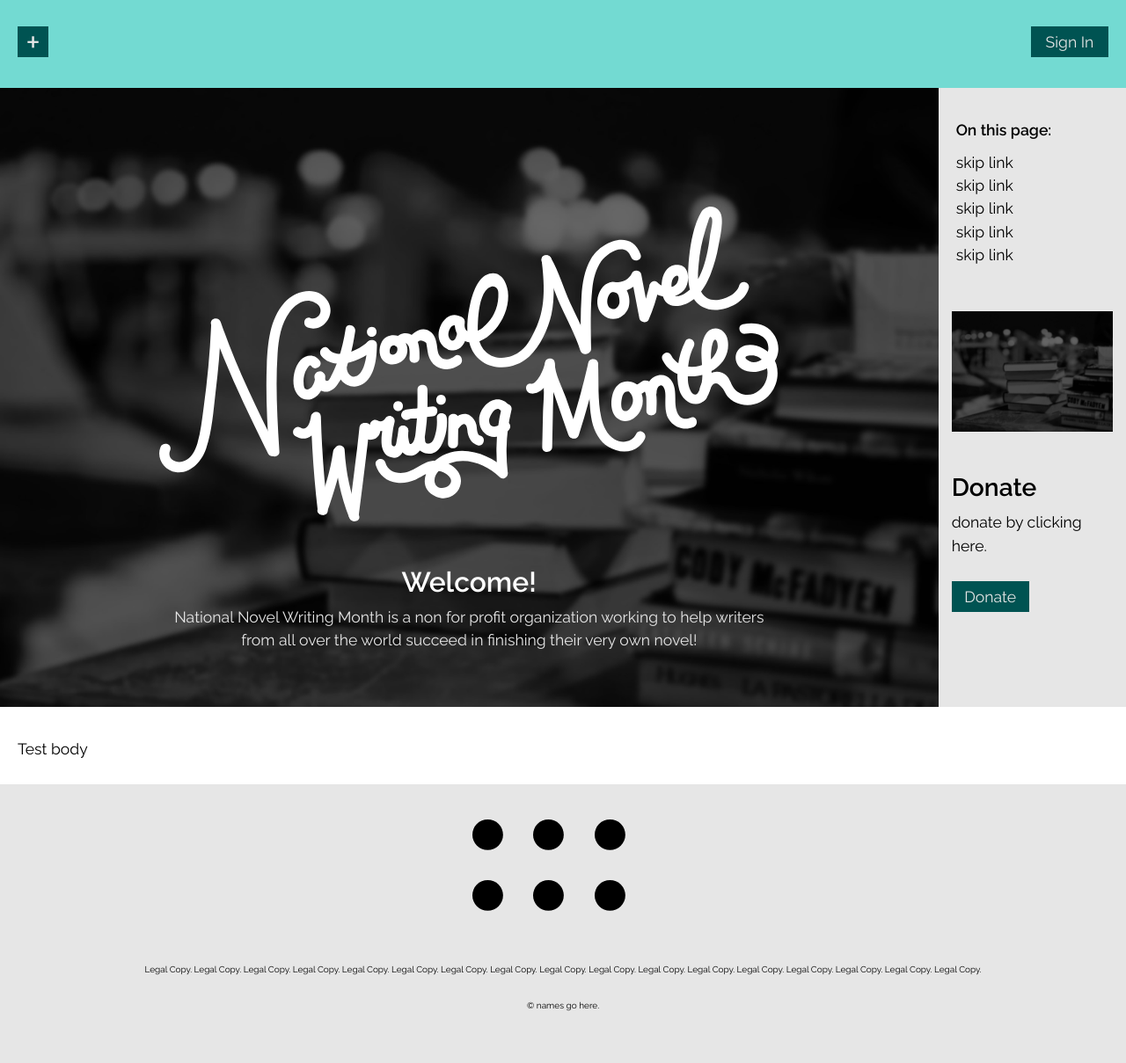
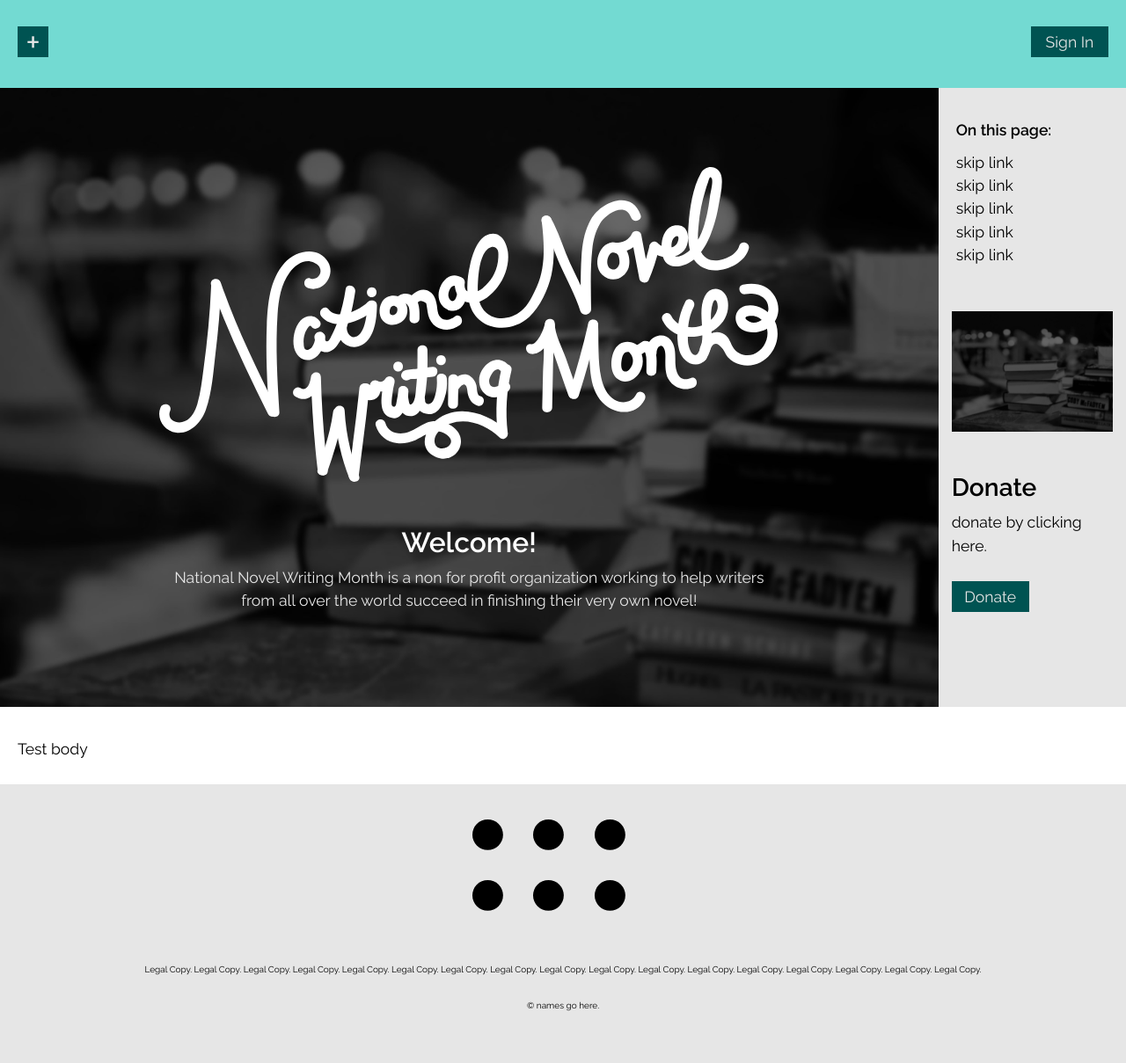
Before and after one commit to sky-bones/nanowrimo, a Jekyll site: the page built from index.html, in a window 1280 px wide. Shown: the whole page at 88% size. Built offline with Jekyll 4.4.1, drawn with Linux system fonts in a browser that asks for light colours.

Commit message:
refactor(css): css link fix
/ informant os css link stylesheet

```diff
--- a/_layouts/default.html
+++ b/_layouts/default.html
@@ -5,7 +5,7 @@
     <title>NNWM</title>
     <meta name="description" content="NNWM is a non-for-profit organization">
 
-    <link href="{{site.baseurl}}/css/style.css" rel="stylesheet">
+    <link href="{{site.baseurl}}css/style.css" rel="stylesheet">
 
     <link href='https://fonts.googleapis.com/css?family=Raleway:400,600,500,300' rel='stylesheet' type='text/css'>
 
--- a/css/style.css
+++ b/css/style.css
@@ -75,7 +75,7 @@
   height: auto;
   display: block;
   margin: auto;
-  padding-top: 15vh;
+  padding-top: 90px;
   text-align: center;
 }
 
@@ -105,17 +105,15 @@
 }
 
 .skip-links a {
+  display: block;
   text-decoration: none;
   color: black;
 }
 
-.skip-links li:hover {
-  background-color: #005352;
-  padding-left: 10px;
-}
-
 .skip-links a:hover {
   color: #e6e6e6;
+  background-color: #005352;
+  padding-left: 15px;
 }
 
 .skip-div {
```
Also changed, not shown: scss/components/_main.scss (+4 -7 lines).
